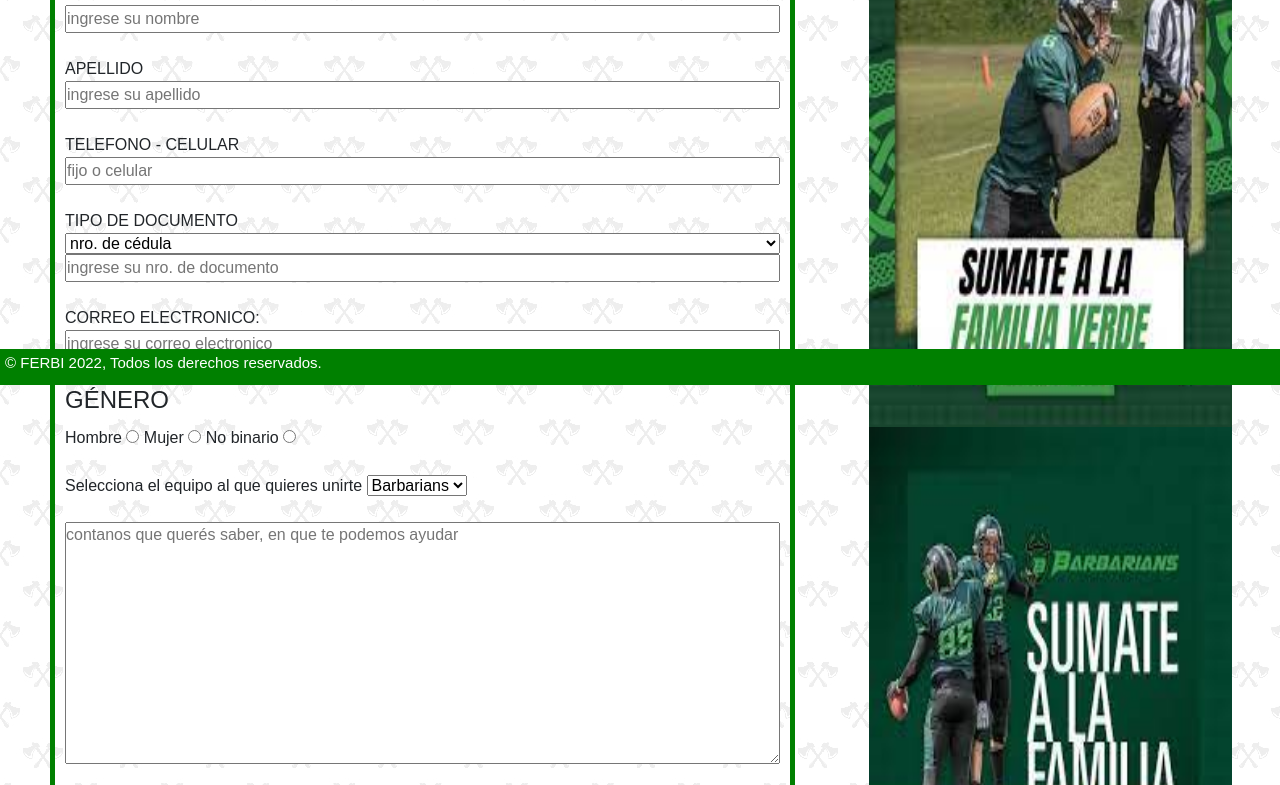
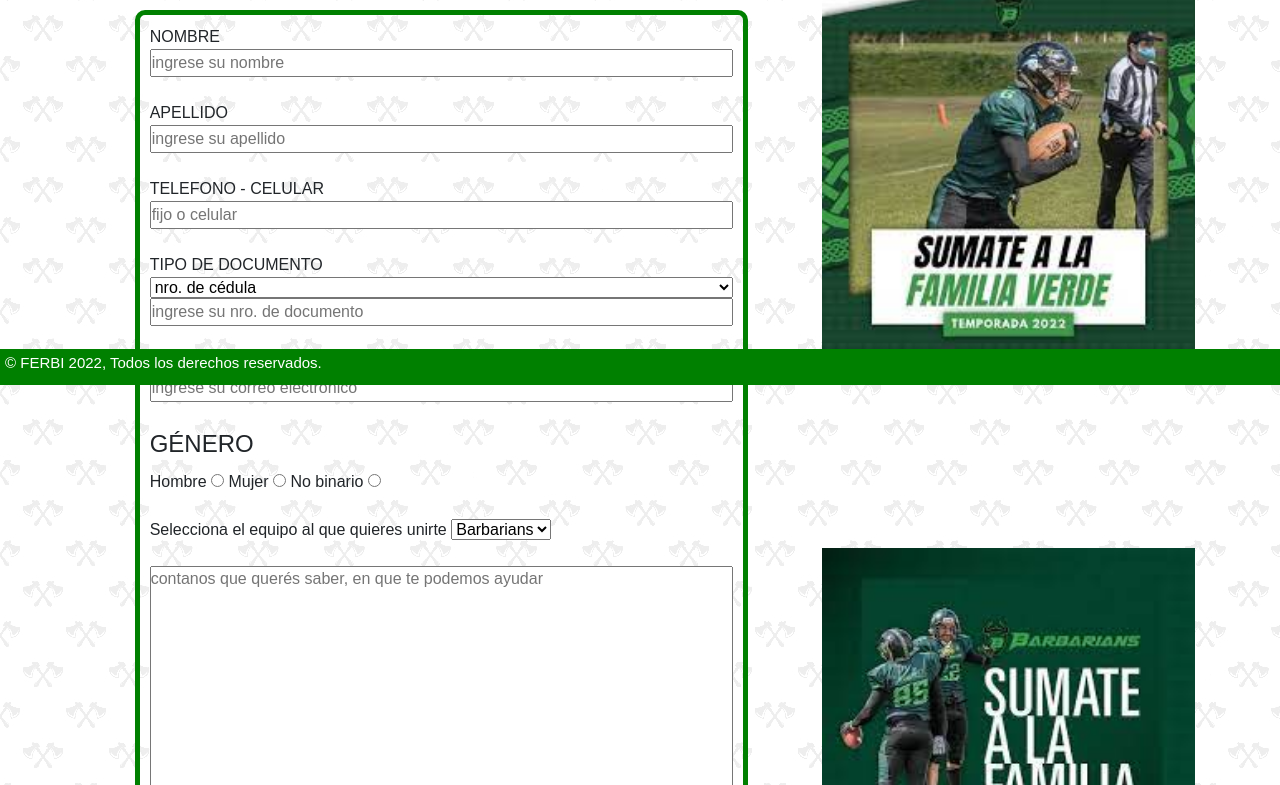
Before and after one commit to Flarrica/BarbariansLarrica, a plain HTML site: page pages/contacto.html in a window 1280 px wide. Shown: the part 415-1200 px from the top of the page. Drawn offline with nearby package versions, Linux system fonts and the light colour scheme; a web font is replaced by a local one.

Commit message:
cambio contactanos

```diff
--- a/pages/contacto.html
+++ b/pages/contacto.html
@@ -51,8 +51,8 @@
                 </div>
             </div>
         </nav>
-        <div class="contactos row">
-            <div class="col-12 col-lg-8">
+        <div class="contactos m-2 row justify-content-center">
+            <div class="col-12 col-lg-7">
                 <div class="tituloTienda">
                     <h3 class="m-4">COMPLETA EL FORMULARIO QUE TE CONTACTAMOS</h3>
                 </div>
@@ -110,11 +110,9 @@
                     </div>
                 </div>
             </div>
-            <div class="row flex-wrap col-12 col-lg-4">
-                <section class="unetenos row">
+            <div class="row flex-wrap align-items-center justify-content-center col-12 col-lg-4">
                     <img class="img-fluid" src="../assets/img/sumate.jpg" alt="sumateUno">
                     <img class="img-fluid" src="../assets/img/sumate2.jpg" alt="sumateDos">
-                </section>
             </div>
         </div>
     </main>
```
